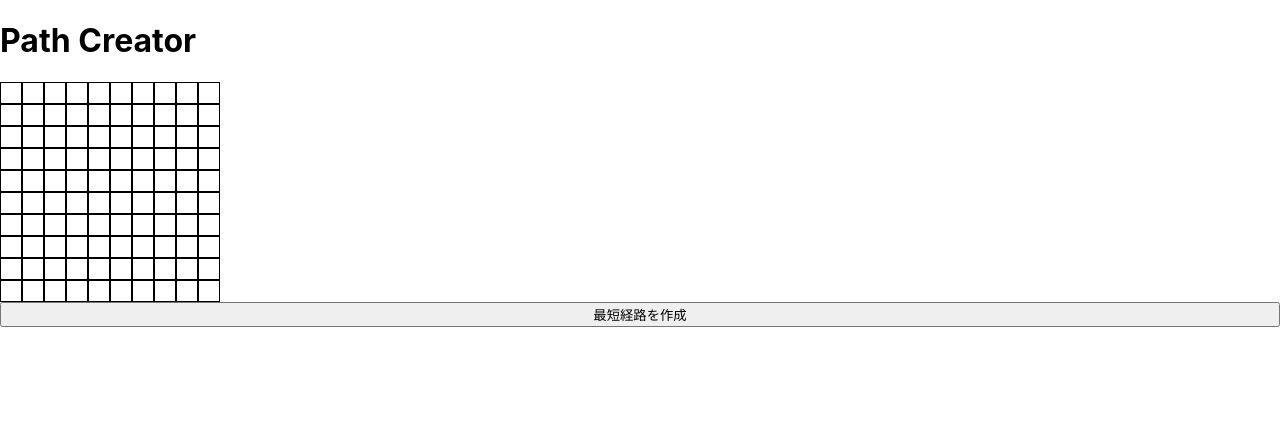
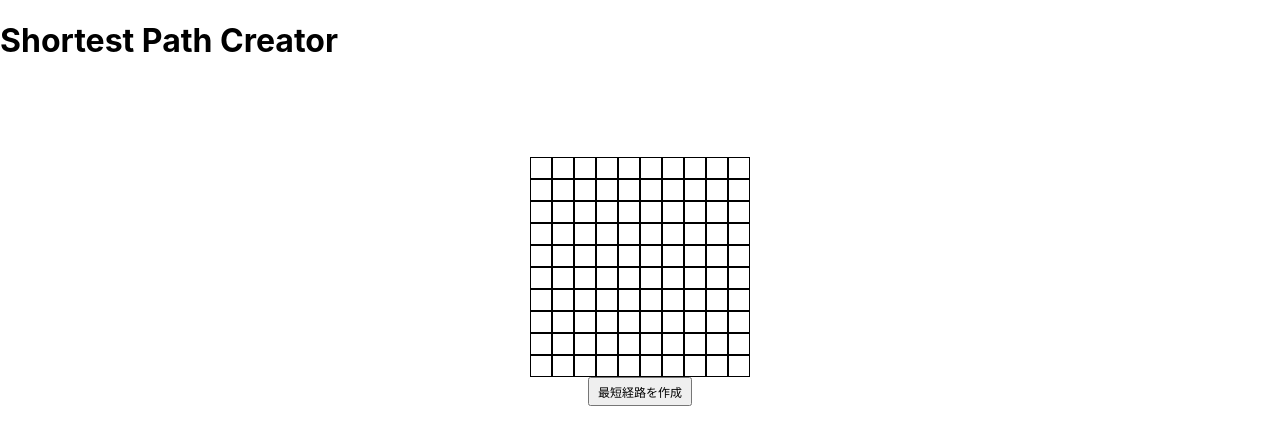
Before and after one commit to mi8ke/shortest_path_app, a React (Create React App) app: page / in a window 1280 px wide. Shown: the top 444 px of the page. Built offline with nearby package versions, Linux system fonts and the light colour scheme.

Commit message:
Astarに変更

```diff
--- a/src/App.js
+++ b/src/App.js
@@ -1,11 +1,13 @@
 import React from 'react';
 import Grid from './Grid';
+import Astar from './Astar';
 
 const App = () => {
     return (
         <div>
-            <h1>Path Creator</h1>
-            <Grid />
+            <h1>Shortest Path Creator</h1>
+            {/* <Grid /> */}
+            <Astar />
         </div>
     );
 };
--- /dev/null
+++ b/src/Astar.js
@@ -0,0 +1,137 @@
+import React, { useState } from 'react';
+
+function calculateDistance(point1, point2) {
+    const [x1, y1] = point1;
+    const [x2, y2] = point2;
+
+    return Math.abs(x1 - x2) + Math.abs(y1 - y2);
+}
+
+function astar(start, goal, obstacles) {
+    const openSet = new Set();
+    const cameFrom = new Map();
+    const gScore = new Map();
+    const fScore = new Map();
+
+    const heuristic = (point) => {
+        const [x1, y1] = point;
+        const [x2, y2] = goal;
+        return Math.abs(x1 - x2) + Math.abs(y1 - y2);
+    };
+
+    gScore.set(start.toString(), 0);
+    fScore.set(start.toString(), heuristic(start));
+
+    openSet.add(start.toString());
+
+    while (openSet.size > 0) {
+        const current = Array.from(openSet).reduce((min, point) => {
+            if (fScore.get(point) < fScore.get(min)) return point;
+            return min;
+        }, Array.from(openSet)[0]);
+
+        if (current === goal.toString()) {
+            return reconstructPath(cameFrom, current);
+        }
+
+        openSet.delete(current);
+        const [x, y] = current.split(',').map(Number);
+
+        for (let [dx, dy] of [[-1, 0], [1, 0], [0, -1], [0, 1]]) {
+            const neighbor = [x + dx, y + dy];
+            const neighborStr = neighbor.toString();
+
+            if (neighbor[0] < 0 || neighbor[0] >= 10 || neighbor[1] < 0 || neighbor[1] >= 10 || obstacles.has(neighborStr)) {
+                continue;
+            }
+
+            const tentativeGScore = gScore.get(current) + 1; // Assuming a constant cost of 1 for each move.
+
+            if (!gScore.has(neighborStr) || tentativeGScore < gScore.get(neighborStr)) {
+                cameFrom.set(neighborStr, current);
+                gScore.set(neighborStr, tentativeGScore);
+                fScore.set(neighborStr, tentativeGScore + heuristic(neighbor));
+                openSet.add(neighborStr);
+            }
+        }
+    }
+
+    return null;
+}
+
+function reconstructPath(cameFrom, current) {
+    const path = [current];
+    while (cameFrom.has(current)) {
+        current = cameFrom.get(current);
+        path.push(current);
+    }
+    return path.map((str) => str.split(',').map(Number));
+}
+
+
+
+const Astar = () => {
+    const rows = Array.from(Array(10).keys());
+    const cols = Array.from(Array(10).keys());
+
+    const [start, setStart] = useState(null);
+    const [goal, setGoal] = useState(null);
+    const [path, setPath] = useState([]);
+    const [obstacles, setObstacles] = useState(new Set());
+
+
+    const handleClick = (row, col) => {
+        if (!start) {
+            setStart([row, col]);
+        } else if (!goal) {
+            setGoal([row, col]);
+        } else {
+            if (obstacles.has(`${row},${col}`)) {
+                obstacles.delete(`${row},${col}`);
+            } else {
+                obstacles.add(`${row},${col}`);
+            }
+            setObstacles(new Set(obstacles));
+        }
+    };
+
+    const handleCreatePathClick = () => {
+        if (start && goal) {
+            const shortestPath = astar(start, goal, obstacles);
+            setPath(shortestPath);
+        }
+    };
+
+    return (
+        <div style={{
+            display: 'flex',
+            flexDirection: 'column',
+            alignItems: 'center', // グリッドとボタンを中央に配置
+            justifyContent: 'center', // グリッドとボタンを中央に配置
+            height: '50vh', // 画面の高さいっぱいに表示
+        }}>
+            {rows.map((row) => (
+                <div key={row} style={{ display: 'flex' }}>
+                    {cols.map((col) => (
+                        <div
+                            key={col}
+                            style={{ width: 20, height: 20, border: '1px solid black', textAlign: 'center' }}
+                            onClick={() => handleClick(row, col)}
+                        >
+                            {start && start[0] === row && start[1] === col && 'S'}
+                            {goal && goal[0] === row && goal[1] === col && 'G'}
+                            {path && path.find(point => point[0] === row && point[1] === col) && '*'}
+                            {obstacles.has(`${row},${col}`) && 'X'}
+                        </div>
+                    ))}
+                </div>
+            ))}
+            <button onClick={handleCreatePathClick}
+            style={{ fontSize: '12px', padding: '4px 8px', maxWidth: '200px', // ボタンの最大幅を設定
+            whiteSpace: 'nowrap' }}
+            >最短経路を作成</button>
+        </div>
+    );
+};
+
+export default Astar;
```
